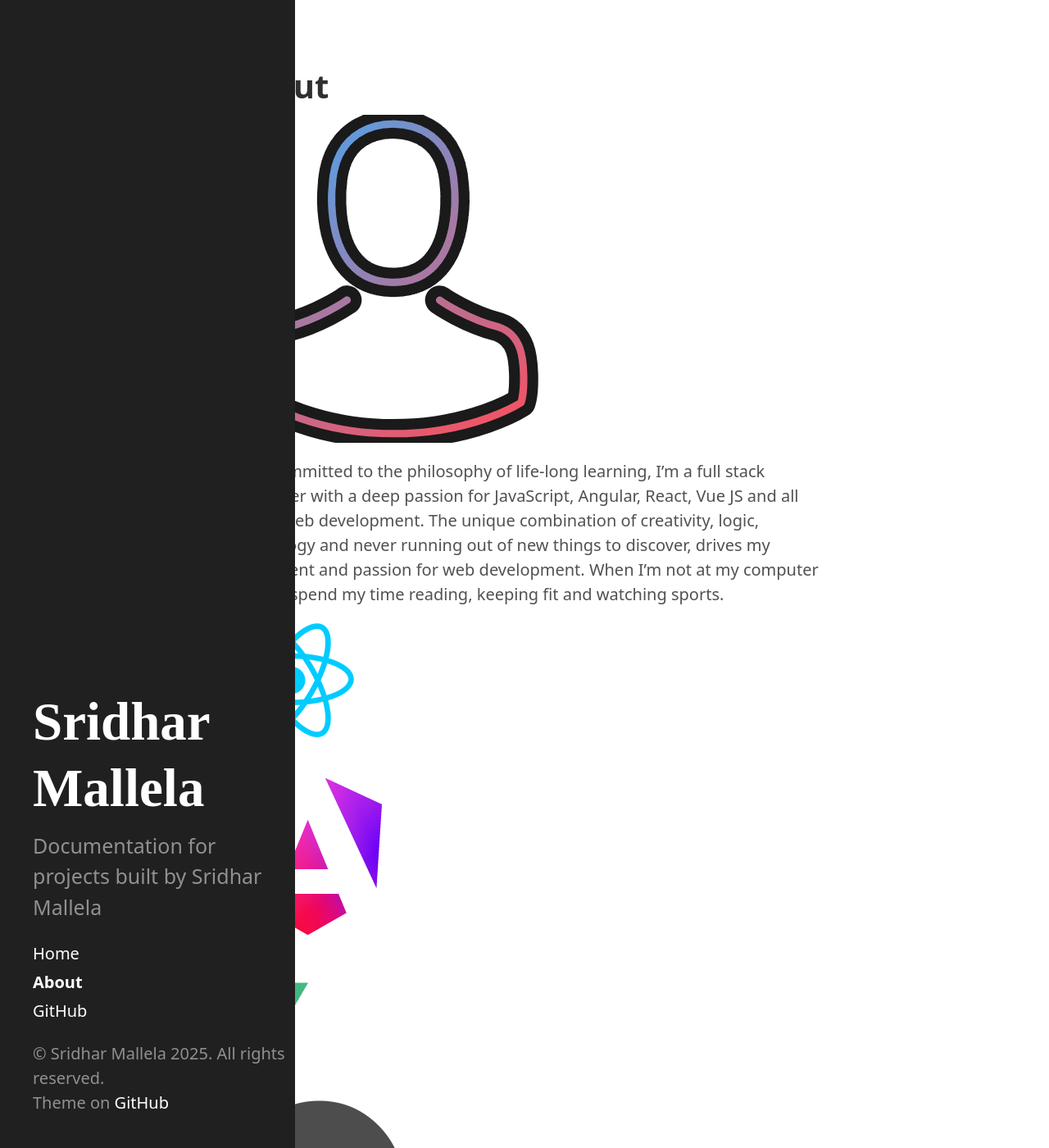
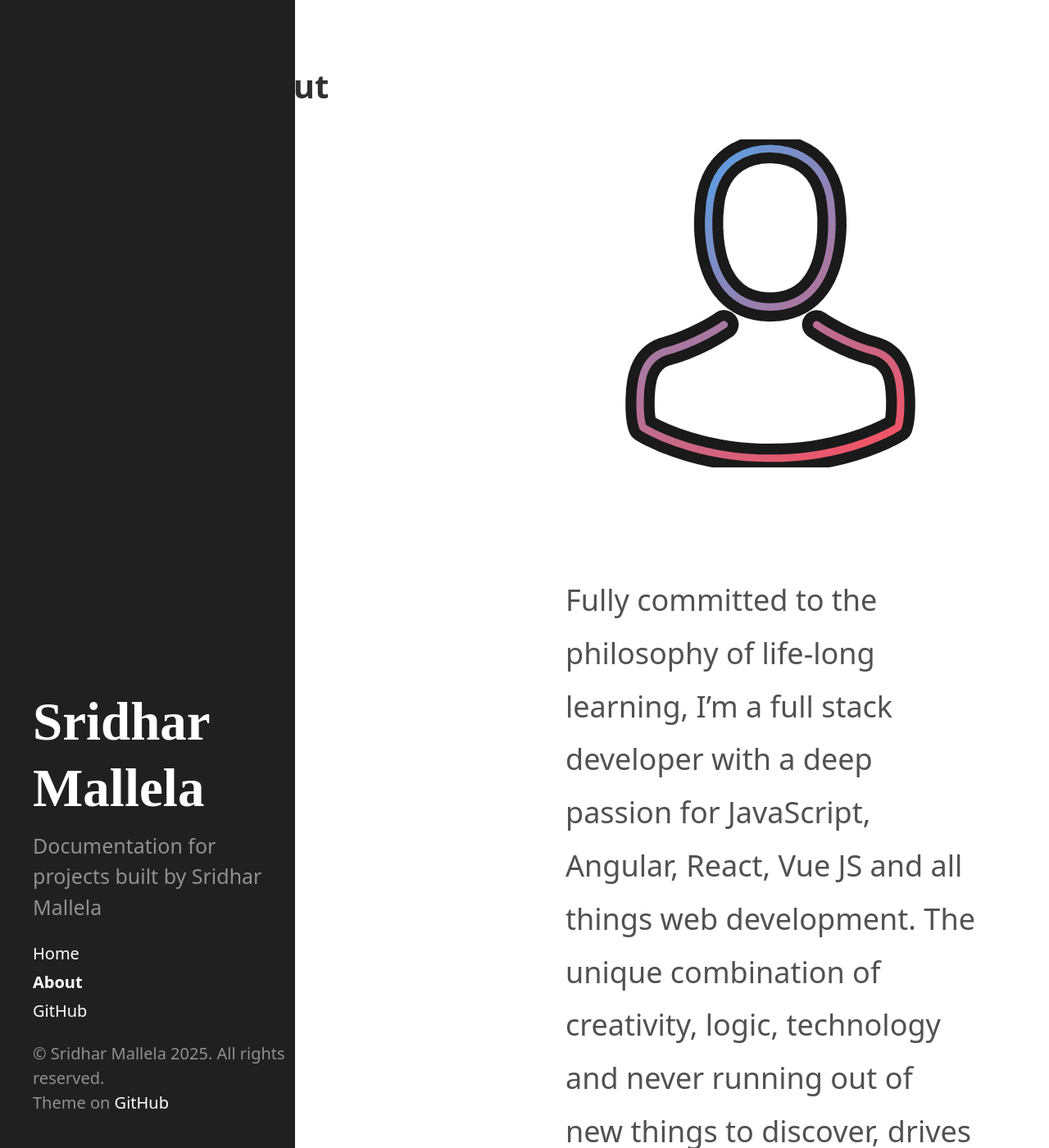
Before and after one commit to sridharmallela/sridharmallela.github.io, a Jekyll site: the page built from docs/about.html, in a window 1280 px wide and 1400 px high. Shown: the whole window at 82% size. Built offline with Jekyll 4.4.1, drawn with Linux system fonts in a browser that asks for light colours.

Commit message:
docs(repo): changed theme to something different

```diff
--- a/docs/_config.yml
+++ b/docs/_config.yml
@@ -7,13 +7,11 @@
 baseurl: ""
 github_repo: "https://github.com/sridharmallela/sridharmallela.github.io.git"
 
-# Sidebar settings
-sidebar: true
-sidebar-about-description: "Whoami"
-sidebar-avatar: /img/about.jpg
-
 # document: http://jekyllrb.com/docs/configuration/#kramdown
 markdown: kramdown
 highlighter: rouge
+lsi: false
+incremental: false
 kramdown:
   input: GFM
+  toc_levels: [1, 2, 3, 4, 5, 6]
--- a/docs/_includes/sidebar.html
+++ b/docs/_includes/sidebar.html
@@ -2,14 +2,14 @@
   <div class="container sidebar-sticky">
     <div class="sidebar-about">
       <h1>
-        <a href="{{ site.baseurl }}">{{ site.title }}</a>
+        <a href="https://sridharmallela.github.io/">{{ site.title }}</a>
       </h1>
       <p class="lead">{{ site.description }}</p>
     </div>
     <nav class="sidebar-nav">
       <a
-        class="sidebar-nav-item{% if page.url == site.baseurl %} active{% endif %}"
-        href="{{ site.baseurl }}">
+        class="sidebar-nav-item{% if page.url == 'https://sridharmallela.github.io/' %} active{% endif %}"
+        href="https://sridharmallela.github.io/">
         Home
       </a>
       {% assign pages_list = site.pages %} {% for node in pages_list %} {% if
--- a/docs/about.html
+++ b/docs/about.html
@@ -4,7 +4,7 @@
 permalink: /about
 ---
 
-<section class="about" id="about">
+<section class="about">
   <div class="about__content">
     <div class="profile profile__fade-in">
       <div class="profile__picture">
```
Also changed, not shown: docs/css/main.min.css.
